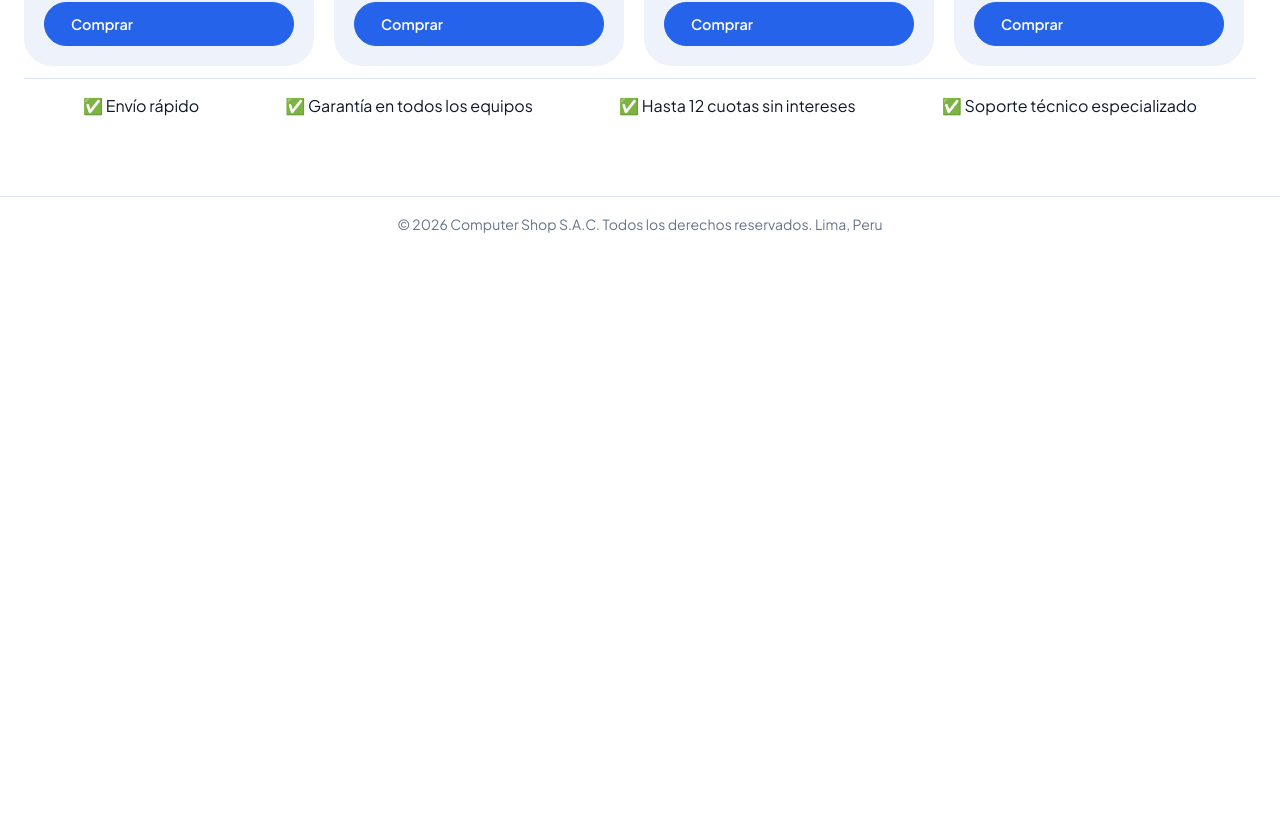
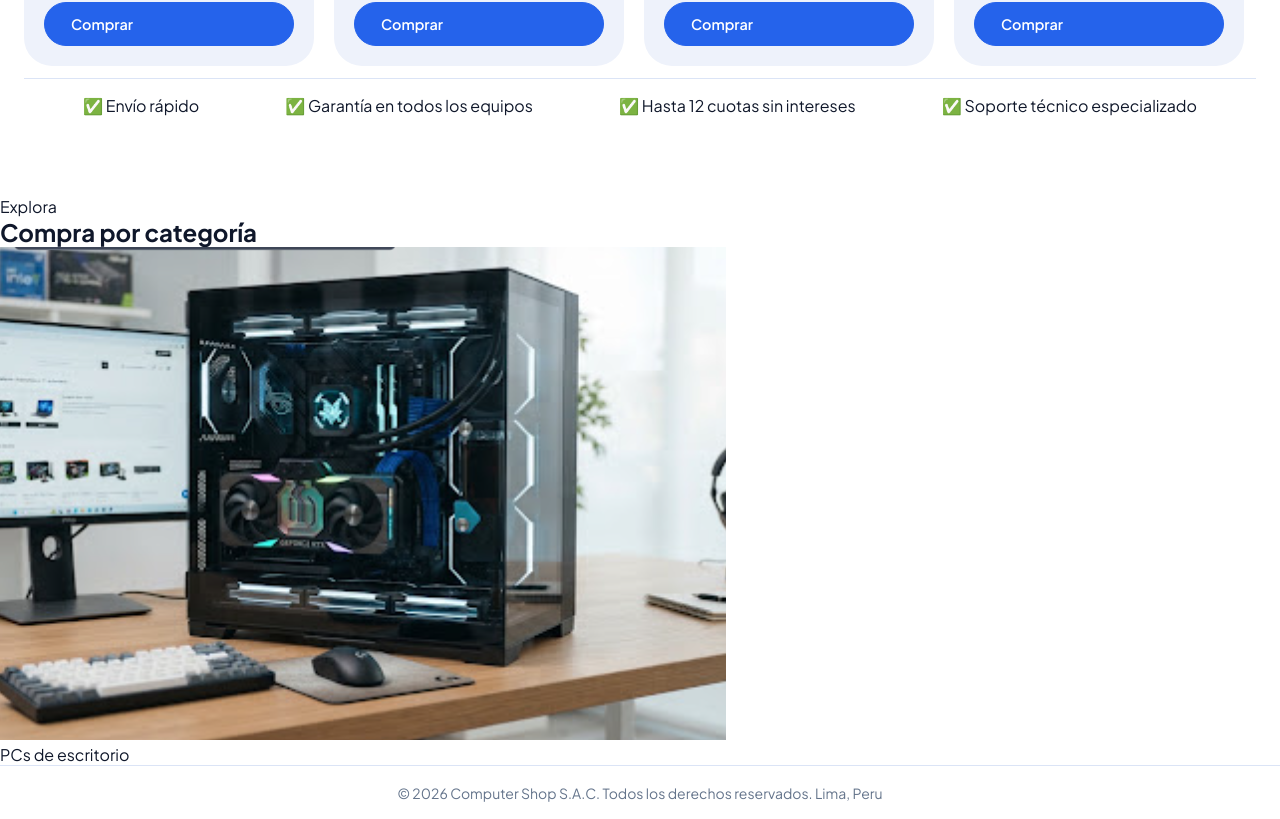
Before and after one commit to Lovikito/computer-shop, a React (Vite) app: page / in a window 1280 px wide. Shown: the part 1193-2012 px from the top of the page. Before the commit the page ends 1443 px from the top, so only its background shows below. Built offline with nearby package versions, Linux system fonts and the light colour scheme.

Commit message:
feature(CategoriesSection): Implementacion de componente CategoriesSection.jsx - Inicio

```diff
--- /dev/null
+++ b/src/components/CategoriesSection.jsx
@@ -0,0 +1,20 @@
+import { ProductCard } from "./ProductCard"
+import pc1 from '../assets/pc1.png'
+import styles from './CategoriesSection.module.css'
+
+export function CategoriesSection (){
+    return (
+        <section className={styles.section}>
+            <header>
+                <span>Explora</span>
+                <h2>Compra por categoría</h2>
+            </header>
+            <div className={styles.categoryCard}>
+                <article className={styles.visual}>
+                    <img src={pc1} alt="" />
+                </article>
+                <span>PCs de escritorio</span>
+            </div>
+        </section>
+    )
+}
--- a/src/components/Main.jsx
+++ b/src/components/Main.jsx
@@ -1,12 +1,14 @@
 import styles from './Main.module.css'
 import { HeroSection } from './HeroSection.jsx'
 import { OffersCarousel } from './OffersCarousel.jsx'
+import { CategoriesSection } from './CategoriesSection.jsx'
 
 export function Main() {
     return (
         <main className={styles.main}>
             <HeroSection />
             <OffersCarousel />
+            <CategoriesSection />
         </main>
     )
 }
```
Also changed, not shown: src/components/CategoriesSection.module.css (added).
